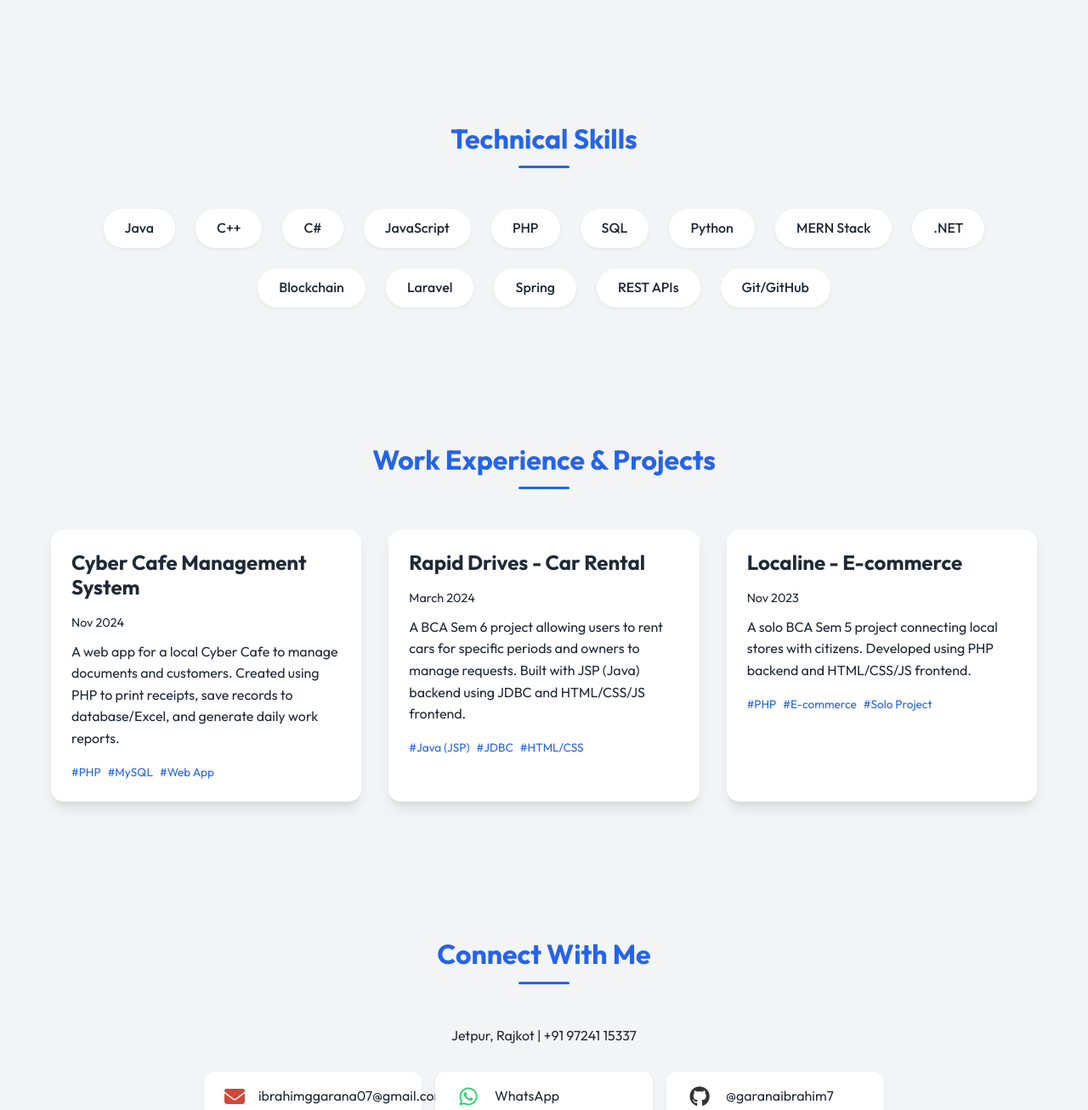
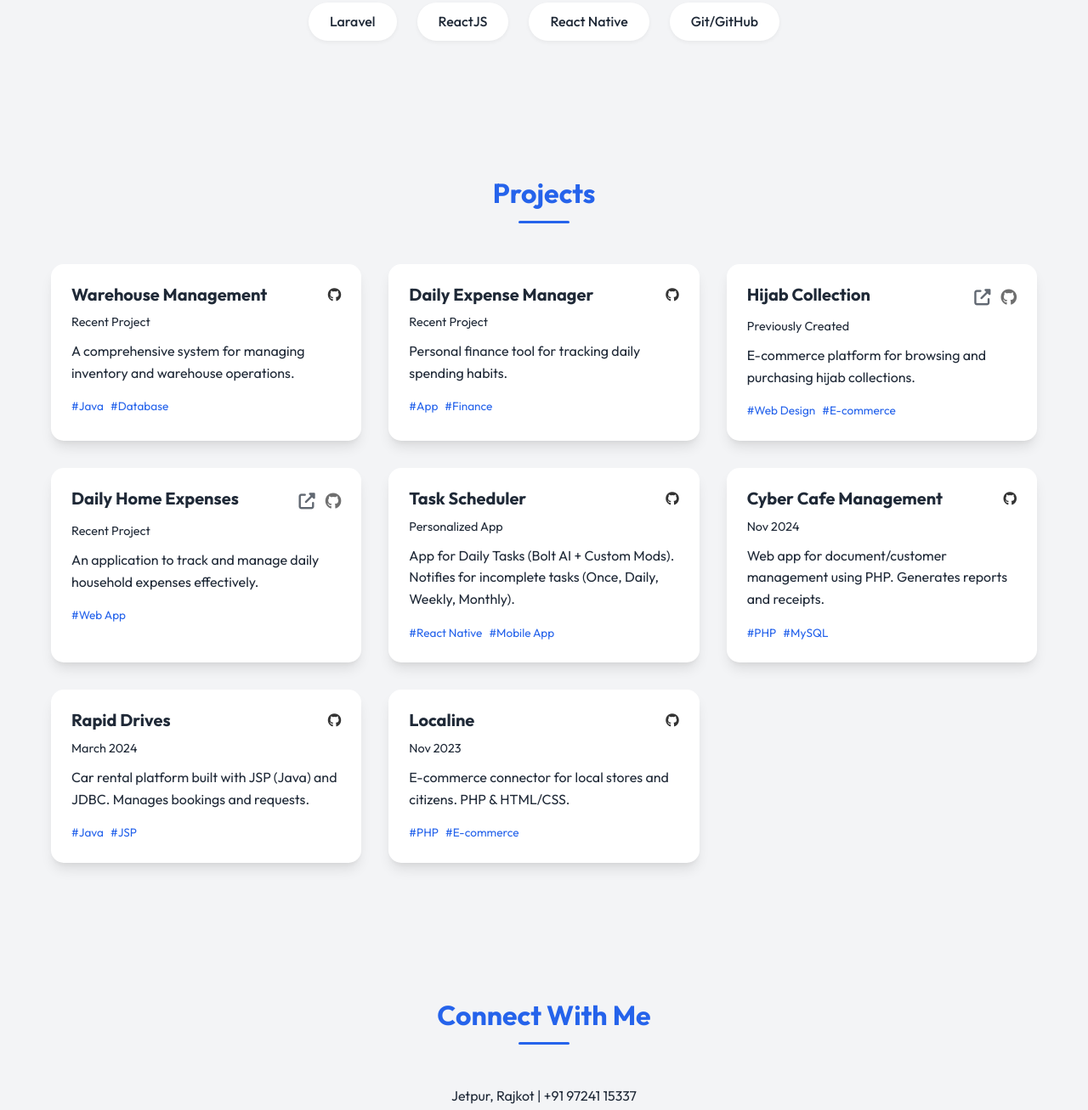
Before and after one commit to garanaibrahim7/Portfolio, a plain HTML site: page index.html in a window 1280 px wide. Shown: the part 1321-2628 px from the top of the page at 85% size. Drawn offline with Linux system fonts and the light colour scheme.

Commit message:
feat: add dedicated resume page and revamp portfolio projects and skills display.

```diff
--- a/index.html
+++ b/index.html
@@ -17,25 +17,6 @@
 
 <body>
 
-    <!-- Header -->
-    <!-- <header>
-        <div class="container">
-            <nav>
-                <div class="logo">Ibrahim.</div>
-                <div class="menu-toggle">
-                    <i class="fas fa-bars"></i>
-                </div>
-                <ul class="nav-links">
-                    <li><a href="#home">Home</a></li>
-                    <li><a href="#about">About</a></li>
-                    <li><a href="#skills">Skills</a></li>
-                    <li><a href="#projects">Projects</a></li>
-                    <li><a href="#contact">Contact</a></li>
-                </ul>
-            </nav>
-        </div>
-    </header> -->
-
     <!-- Hero Section -->
     <section id="home" class="hero">
         <div class="container">
@@ -44,8 +25,8 @@
             <p class="hero-role">MCA Student & Developer</p>
             <div class="hero-btns">
                 <a href="#contact" class="btn">Get In Touch</a>
-                <a href="https://drive.google.com/file/d/1tg6gtBPDYEKUQX90zny2nVXHv52EhHG3/view?usp=drive_link" download
-                    class="btn" style="background-color: var(--text-dark); margin-left: 10px;">Latest Resume</a>
+                <a href="resume.html" class="btn" style="background-color: var(--text-dark); margin-left: 10px;">View
+                    Resume</a>
             </div>
         </div>
     </section>
@@ -57,29 +38,9 @@
             <div class="about-grid">
                 <div>
                     <h3>I am an MCA Student</h3>
-                    <p style="margin-bottom: 20px;">I am an MCA student with good knowledge of computers and
-                        programming. I am eager to learn, and ready to take new challenges and Experience. Looking for
-                        an internship where I can improve my skills, gain real work experience, and give my best to the
-                        company.</p>
-
-                    <h3>Education</h3>
-                    <div class="edu-item">
-                        <h4>Master of Computer Applications (MCA)</h4>
-                        <p class="text-light">Veer Narmad South Gujarat University - Surat | Sep 2024 - June 2026</p>
-                        <ul
-                            style="list-style-type: disc; margin-left: 20px; font-size: 0.9rem; margin-top: 5px; color: var(--text-light);">
-                            <li>Learned OOP and DSA Concepts to solve difficult tasks</li>
-                            <li>Cleared Fundamentals of Basic Web Programming, API Handling</li>
-                        </ul>
-                    </div>
-                    <div class="edu-item">
-                        <h4>Bachelor of Computer Applications (BCA)</h4>
-                        <p class="text-light">Saurashtra University - Rajkot | June 2021 - March 2024</p>
-                        <ul
-                            style="list-style-type: disc; margin-left: 20px; font-size: 0.9rem; margin-top: 5px; color: var(--text-light);">
-                            <li>Learned about programming and got attracted to build new things</li>
-                        </ul>
-                    </div>
+                    <p>I am an MCA student with good knowledge of computers and programming. I am eager to learn, and
+                        ready to take new challenges. Looking for an internship where I can improve my skills, gain real
+                        work experience, and give my best to the company.</p>
                 </div>
             </div>
         </div>
@@ -90,20 +51,19 @@
         <div class="container">
             <h2 class="section-title">Technical Skills</h2>
             <div class="skills-grid">
-                <!-- Data from Resume -->
                 <span class="skill-tag">Java</span>
                 <span class="skill-tag">C++</span>
                 <span class="skill-tag">C#</span>
                 <span class="skill-tag">JavaScript</span>
                 <span class="skill-tag">PHP</span>
                 <span class="skill-tag">SQL</span>
-                <span class="skill-tag">Python</span>
+                <span class="skill-tag">HTML</span>
+                <span class="skill-tag">CSS</span>
                 <span class="skill-tag">MERN Stack</span>
                 <span class="skill-tag">.NET</span>
-                <span class="skill-tag">Blockchain</span>
                 <span class="skill-tag">Laravel</span>
-                <span class="skill-tag">Spring</span>
-                <span class="skill-tag">REST APIs</span>
+                <span class="skill-tag">ReactJS</span>
+                <span class="skill-tag">React Native</span>
                 <span class="skill-tag">Git/GitHub</span>
             </div>
         </div>
@@ -112,50 +72,164 @@
     <!-- Projects Section -->
     <section id="projects">
         <div class="container">
-            <h2 class="section-title">Work Experience & Projects</h2>
+            <h2 class="section-title">Projects</h2>
             <div class="projects-grid">
 
-                <!-- Project 1 -->
                 <div class="project-card">
                     <div class="project-content">
-                        <h3>Cyber Cafe Management System</h3>
-                        <p class="text-light" style="font-size: 0.9rem; margin-bottom: 10px;">Nov 2024</p>
-                        <p>A web app for a local Cyber Cafe to manage documents and customers. Created using PHP to
-                            print receipts, save records to database/Excel, and generate daily work reports.</p>
+                        <div class="project-header">
+                            <h3>Warehouse Management</h3>
+                            <a href="https://github.com/garanaibrahim7/Warehouse-Management.git" target="_blank"
+                                class="project-github" title="View on GitHub">
+                                <i class="fab fa-github"></i>
+                            </a>
+                        </div>
+                        <p class="text-light" style="font-size: 0.9rem; margin-bottom: 10px;">Recent Project</p>
+                        <p>A comprehensive system for managing inventory and warehouse operations.</p>
                         <div class="project-tags">
-                            <span>#PHP</span>
-                            <span>#MySQL</span>
+                            <span>#Java</span>
+                            <span>#Database</span>
+                        </div>
+                    </div>
+                </div>
+
+                <div class="project-card">
+                    <div class="project-content">
+                        <div class="project-header">
+                            <h3>Daily Expense Manager</h3>
+                            <a href="https://github.com/garanaibrahim7/Daily-Expense-Manager-React-Native-App.git"
+                                target="_blank" class="project-github" title="View on GitHub">
+                                <i class="fab fa-github"></i>
+                            </a>
+                        </div>
+                        <p class="text-light" style="font-size: 0.9rem; margin-bottom: 10px;">Recent Project</p>
+                        <p>Personal finance tool for tracking daily spending habits.</p>
+                        <div class="project-tags">
+                            <span>#App</span>
+                            <span>#Finance</span>
+                        </div>
+                    </div>
+                </div>
+
+                <div class="project-card">
+                    <div class="project-content">
+                        <div class="project-header">
+                            <h3>Hijab Collection</h3>
+                            <div class="project-links">
+                                <a href="https://hijabtmp.vercel.app" target="_blank" class="project-link-icon"
+                                    title="Live Preview">
+                                    <i class="fa-solid fa-external-link-alt"></i>
+                                </a>
+                                <a href="https://github.com/garanaibrahim7/New-Hijab-Collection.git" target="_blank"
+                                    class="project-link-icon" title="View on GitHub">
+                                    <i class="fab fa-github"></i>
+                                </a>
+                            </div>
+                        </div>
+                        <p class="text-light" style="font-size: 0.9rem; margin-bottom: 10px;">Previously Created</p>
+                        <p>E-commerce platform for browsing and purchasing hijab collections.</p>
+                        <div class="project-tags">
+                            <span>#Web Design</span>
+                            <span>#E-commerce</span>
+                        </div>
+                    </div>
+                </div>
+
+
+                <div class="project-card">
+                    <div class="project-content">
+                        <div class="project-header">
+                            <h3>Daily Home Expenses</h3>
+                            <div class="project-links">
+                                <a href="https://homeexpenses.vercel.app" target="_blank" class="project-link-icon"
+                                    title="Live Preview">
+                                    <i class="fa-solid fa-external-link-alt"></i>
+                                </a>
+                                <a href="https://github.com/garanaibrahim7/Home-Expenses.git" target="_blank"
+                                    class="project-link-icon" title="View on GitHub">
+                                    <i class="fab fa-github"></i>
+                                </a>
+                            </div>
+                        </div>
+                        <p class="text-light" style="font-size: 0.9rem; margin-bottom: 10px;">Recent Project</p>
+                        <p>An application to track and manage daily household expenses effectively.</p>
+                        <div class="project-tags">
                             <span>#Web App</span>
                         </div>
                     </div>
                 </div>
 
-                <!-- Project 2 -->
                 <div class="project-card">
                     <div class="project-content">
-                        <h3>Rapid Drives - Car Rental</h3>
-                        <p class="text-light" style="font-size: 0.9rem; margin-bottom: 10px;">March 2024</p>
-                        <p>A BCA Sem 6 project allowing users to rent cars for specific periods and owners to manage
-                            requests. Built with JSP (Java) backend using JDBC and HTML/CSS/JS frontend.</p>
+                        <div class="project-header">
+                            <h3>Task Scheduler</h3>
+                            <a href="https://github.com/garanaibrahim7/Task-Scheduler-React-Native-App.git"
+                                target="_blank" class="project-github" title="View on GitHub">
+                                <i class="fab fa-github"></i>
+                            </a>
+                        </div>
+                        <p class="text-light" style="font-size: 0.9rem; margin-bottom: 10px;">Personalized App</p>
+                        <p>App for Daily Tasks (Bolt AI + Custom Mods). Notifies for incomplete tasks (Once, Daily,
+                            Weekly, Monthly).</p>
                         <div class="project-tags">
-                            <span>#Java (JSP)</span>
-                            <span>#JDBC</span>
-                            <span>#HTML/CSS</span>
+                            <span>#React Native</span>
+                            <span>#Mobile App</span>
                         </div>
                     </div>
                 </div>
 
-                <!-- Project 3 -->
+
+                <!-- Existing Projects -->
                 <div class="project-card">
                     <div class="project-content">
-                        <h3>Localine - E-commerce</h3>
+                        <div class="project-header">
+                            <h3>Cyber Cafe Management</h3>
+                            <a href="https://github.com/garanaibrahim7/Cyber-Cafe-Document-and-Customer-Management.git"
+                                target="_blank" class="project-github" title="View on GitHub">
+                                <i class="fab fa-github"></i>
+                            </a>
+                        </div>
+                        <p class="text-light" style="font-size: 0.9rem; margin-bottom: 10px;">Nov 2024</p>
+                        <p>Web app for document/customer management using PHP. Generates reports and receipts.</p>
+                        <div class="project-tags">
+                            <span>#PHP</span>
+                            <span>#MySQL</span>
+                        </div>
+                    </div>
+                </div>
+
+                <div class="project-card">
+                    <div class="project-content">
+                        <div class="project-header">
+                            <h3>Rapid Drives</h3>
+                            <a href="https://github.com/garanaibrahim7/Rapid_Drives.git" target="_blank"
+                                class="project-github" title="View on GitHub">
+                                <i class="fab fa-github"></i>
+                            </a>
+                        </div>
+                        <p class="text-light" style="font-size: 0.9rem; margin-bottom: 10px;">March 2024</p>
+                        <p>Car rental platform built with JSP (Java) and JDBC. Manages bookings and requests.</p>
+                        <div class="project-tags">
+                            <span>#Java</span>
+                            <span>#JSP</span>
+                        </div>
+                    </div>
+                </div>
+
+                <div class="project-card">
+                    <div class="project-content">
+                        <div class="project-header">
+                            <h3>Localine</h3>
+                            <a href="https://github.com/garanaibrahim7/Localine-Ecom.git" target="_blank"
+                                class="project-github" title="View on GitHub">
+                                <i class="fab fa-github"></i>
+                            </a>
+                        </div>
                         <p class="text-light" style="font-size: 0.9rem; margin-bottom: 10px;">Nov 2023</p>
-                        <p>A solo BCA Sem 5 project connecting local stores with citizens. Developed using PHP backend
-                            and HTML/CSS/JS frontend.</p>
+                        <p>E-commerce connector for local stores and citizens. PHP & HTML/CSS.</p>
                         <div class="project-tags">
                             <span>#PHP</span>
                             <span>#E-commerce</span>
-                            <span>#Solo Project</span>
                         </div>
                     </div>
                 </div>
@@ -174,7 +248,12 @@
             <div class="social-links">
                 <a href="mailto:ibrahimggarana07@gmail.com" class="social-item">
                     <i class="fa-solid fa-envelope"></i>
-                    <span>ibrahimggarana07@gmail.com</span>
+                    <span>Email</span>
+                </a>
+
+                <a href="tel:+919724115337" target="_blank" class="social-item">
+                    <i class="fa-solid fa-phone"></i>
+                    <span>Call</span>
                 </a>
 
                 <a href="https://wa.me/+919724115337" target="_blank" class="social-item">
@@ -184,29 +263,24 @@
 
                 <a href="https://github.com/garanaibrahim7" target="_blank" class="social-item">
                     <i class="fab fa-github"></i>
-                    <span>@garanaibrahim7</span>
+                    <span>GitHub</span>
                 </a>
 
                 <a href="https://www.linkedin.com/in/garanaibrahim7" target="_blank" class="social-item">
                     <i class="fab fa-linkedin"></i>
-                    <span>@garanaibrahim7</span>
+                    <span>LinkedIn</span>
                 </a>
 
-                <!-- Added based on previous file, but ensuring resume matches -->
-                <a href="https://www.instagram.com/garanaibrahim7" target="_blank" class="social-item">
-                    <i class="fab fa-instagram"></i>
-                    <span>Instagram</span>
-                </a>
             </div>
         </div>
     </section>
 
     <!-- Footer -->
-    <!-- <footer>
+    <footer>
         <div class="container">
-            <p>&copy; 2025 Ibrahim Garana. All rights reserved.</p>
+            <p>&copy; 2025 Ibrahim Garana.</p>
         </div>
-    </footer> -->
+    </footer>
 
     <script src="script.js"></script>
 </body>
--- a/style.css
+++ b/style.css
@@ -24,18 +24,38 @@ body {
 }
 
 /* Typography */
-h1, h2, h3, h4, h5, h6 {
+h1,
+h2,
+h3,
+h4,
+h5,
+h6 {
     font-weight: 700;
     line-height: 1.2;
     margin-bottom: 1rem;
 }
 
-h1 { font-size: 2.5rem; }
-h2 { font-size: 2rem; color: var(--primary-color); }
-h3 { font-size: 1.5rem; }
+h1 {
+    font-size: 2.5rem;
+}
 
-a { text-decoration: none; color: inherit; }
-ul { list-style: none; }
+h2 {
+    font-size: 2rem;
+    color: var(--primary-color);
+}
+
+h3 {
+    font-size: 1.5rem;
+}
+
+a {
+    text-decoration: none;
+    color: inherit;
+}
+
+ul {
+    list-style: none;
+}
 
 /* Container */
 .container {
@@ -52,7 +72,7 @@ header {
     top: 0;
     width: 100%;
     z-index: 1000;
-    box-shadow: 0 1px 3px rgba(0,0,0,0.1);
+    box-shadow: 0 1px 3px rgba(0, 0, 0, 0.1);
 }
 
 nav {
@@ -107,12 +127,23 @@ nav {
 }
 
 @keyframes float {
-    0% { transform: translateY(0px); }
-    50% { transform: translateY(-10px); }
-    100% { transform: translateY(0px); }
+    0% {
+        transform: translateY(0px);
+    }
+
+    50% {
+        transform: translateY(-10px);
+    }
+
+    100% {
+        transform: translateY(0px);
+    }
 }
 
-.hero h1 { margin-bottom: 0.5rem; }
+.hero h1 {
+    margin-bottom: 0.5rem;
+}
+
 .hero-role {
     font-size: 1.25rem;
     color: var(--text-light);
@@ -189,14 +220,14 @@ section {
     background: white;
     padding: 10px 25px;
     border-radius: 50px;
-    box-shadow: 0 2px 5px rgba(0,0,0,0.05);
+    box-shadow: 0 2px 5px rgba(0, 0, 0, 0.05);
     font-weight: 500;
     transition: var(--transition);
 }
 
 .skill-tag:hover {
     transform: translateY(-3px);
-    box-shadow: 0 5px 10px rgba(0,0,0,0.1);
+    box-shadow: 0 5px 10px rgba(0, 0, 0, 0.1);
     background: var(--primary-color);
     color: white;
 }
@@ -214,6 +245,7 @@ section {
     overflow: hidden;
     box-shadow: var(--card-shadow);
     transition: var(--transition);
+    position: relative;
 }
 
 .project-card:hover {
@@ -224,12 +256,43 @@ section {
     padding: 1.5rem;
 }
 
+.project-header {
+    display: flex;
+    justify-content: space-between;
+    align-items: start;
+    margin-bottom: 0.5rem;
+}
+
+.project-header h3 {
+    margin-bottom: 0;
+    font-size: 1.25rem;
+}
+
+.project-links {
+    display: flex;
+    gap: 12px;
+}
+
+.project-link-icon {
+    font-size: 1.2rem;
+    color: var(--text-dark);
+    transition: var(--transition);
+    opacity: 0.7;
+}
+
+.project-link-icon:hover {
+    color: var(--primary-color);
+    opacity: 1;
+    transform: scale(1.1);
+}
+
 .project-tags {
     margin-top: 1rem;
     display: flex;
     gap: 0.5rem;
     font-size: 0.85rem;
     color: var(--primary-color);
+    flex-wrap: wrap;
 }
 
 /* Contact / Socials */
@@ -248,7 +311,7 @@ section {
     background: white;
     padding: 1rem 1.5rem;
     border-radius: 12px;
-    box-shadow: 0 2px 5px rgba(0,0,0,0.05);
+    box-shadow: 0 2px 5px rgba(0, 0, 0, 0.05);
     transition: var(--transition);
 }
 
@@ -284,7 +347,7 @@ footer {
         flex-direction: column;
         padding: 2rem;
         text-align: center;
-        box-shadow: 0 10px 15px rgba(0,0,0,0.1);
+        box-shadow: 0 10px 15px rgba(0, 0, 0, 0.1);
     }
 
     .nav-links.active {
@@ -295,14 +358,36 @@ footer {
         display: block;
     }
 
-    .hero h1 { font-size: 2rem; }
+    .hero h1 {
+        font-size: 2rem;
+    }
 }
 
 /* Brand Colors */
-.fa-github { color: #333; }
-.fa-linkedin { color: #0077b5; }
-.fa-facebook { color: #1877f2; }
-.fa-instagram { color: #e4405f; }
-.fa-x-twitter { color: #000; }
-.fa-whatsapp { color: #25D366; }
-.fa-envelope { color: #D44638; }
+.fa-github {
+    color: #333;
+}
+
+.fa-linkedin {
+    color: #0077b5;
+}
+
+.fa-facebook {
+    color: #1877f2;
+}
+
+.fa-instagram {
+    color: #e4405f;
+}
+
+.fa-x-twitter {
+    color: #000;
+}
+
+.fa-whatsapp {
+    color: #25D366;
+}
+
+.fa-envelope {
+    color: #D44638;
+}
```
Also changed, not shown: resume.html (added, +72 -0 lines).
